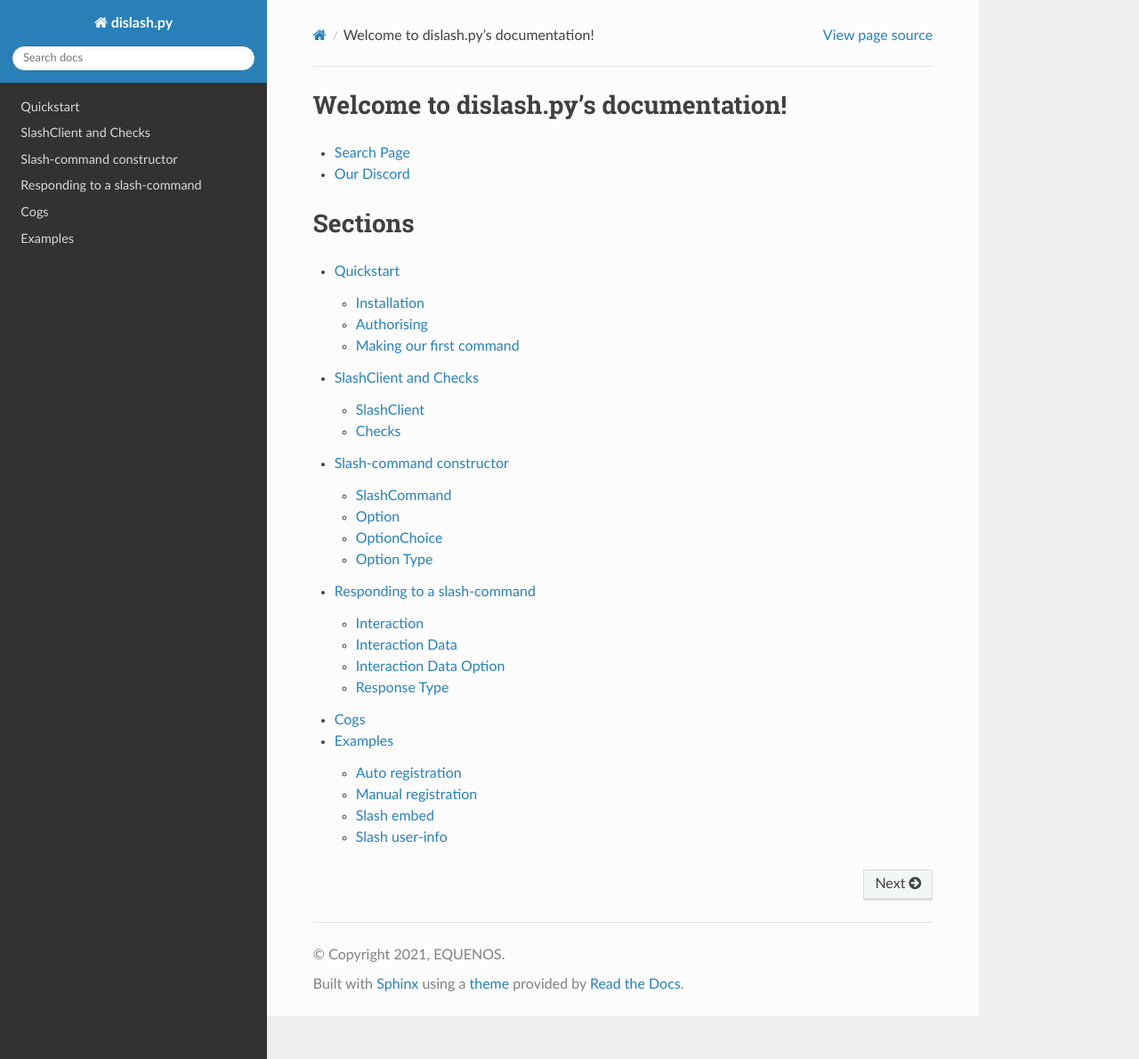
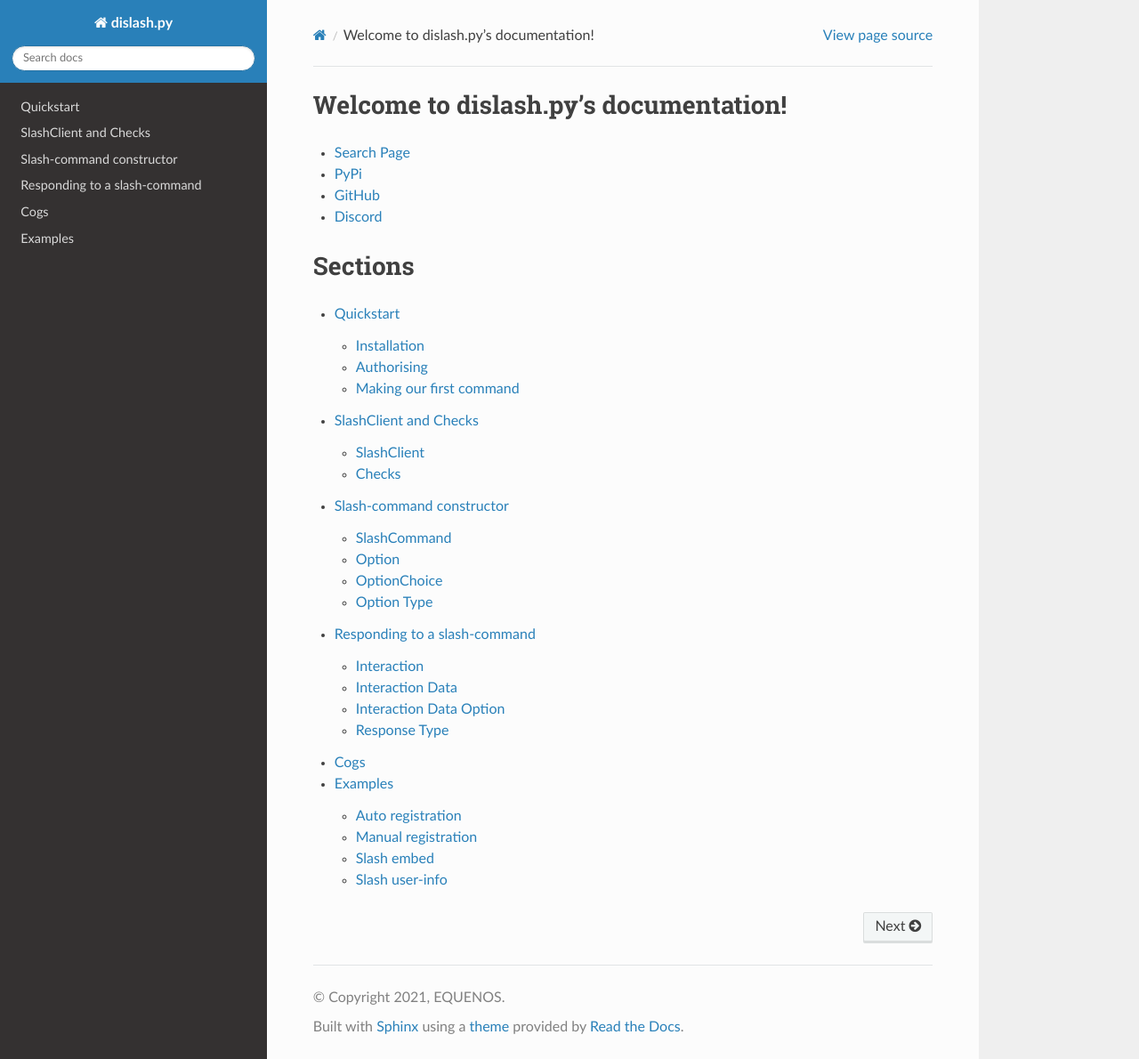
Before and after one commit to EQUENOS/dislash.py, a Sphinx documentation site: the page built from docs/index.rst, in a window 1280 px wide and 1190 px high. Shown: the whole window at 89% size. Built offline with Sphinx 7.4.7 and the Read the Docs theme 2.0.0, drawn with Linux system fonts in a browser that asks for light colours.

Commit message:
Added links to the main page

```diff
--- a/docs/index.rst
+++ b/docs/index.rst
@@ -4,8 +4,9 @@ Welcome to dislash.py's documentation!
 ======================================
 
 * :ref:`search`
-
-* `Our Discord <https://discord.gg/gJDbCw8aQy>`_
+* `PyPi <https://pypi.org/project/dislash.py>`_
+* `GitHub <https://github.com/EQUENOS/dislash.py>`_
+* `Discord <https://discord.gg/gJDbCw8aQy>`_
 
 Sections
 ========
```
